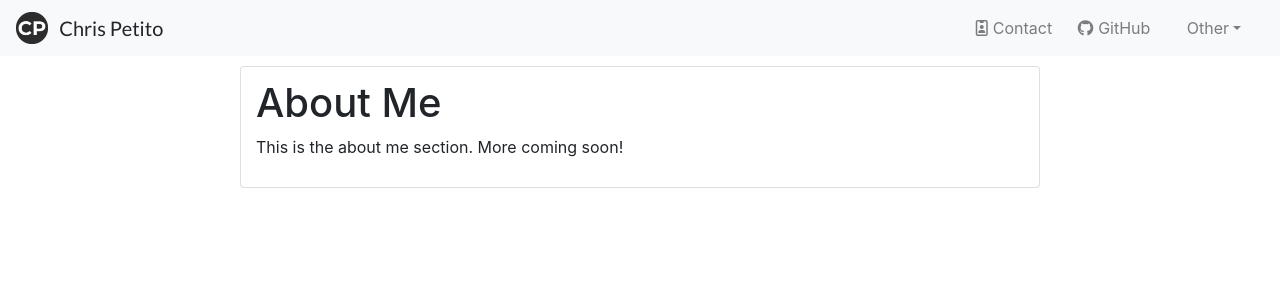
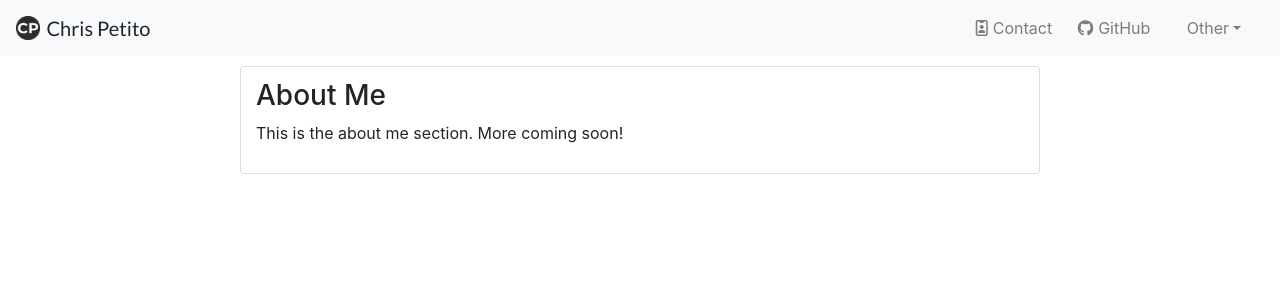
Before and after one commit to chrispetito/cp-portfolio, a React (Create React App) app: page / in a window 1280 px wide. Shown: the top 300 px of the page. Built offline with nearby package versions, Linux system fonts and the light colour scheme.

Commit message:
small fixes

```diff
--- a/src/components/AboutMe.js
+++ b/src/components/AboutMe.js
@@ -10,7 +10,7 @@ class AboutMe extends React.Component {
   render() {
     return (
       <Card>
-        <h1 className='about-me-title'>About Me</h1>
+        <h3 className='about-me-title'>About Me</h3>
         <p className='about-me-text'>This is the about me section. More coming soon!</p>
       </Card>
     );
--- a/src/styling/navbar.css
+++ b/src/styling/navbar.css
@@ -6,13 +6,9 @@
     align-items: center;
     padding: 0.5rem 1rem;
 }
-.navbar-div nav {
-    border: 1px solid red;
-    width: 100%;
-}
 .cp-favicon {
-    height: 2rem;
-    padding-right: 0.7rem;
+    height: 1.5rem;
+    padding-right: 0.4rem;
 }
 .navbar-title {
     display: flex;
```
